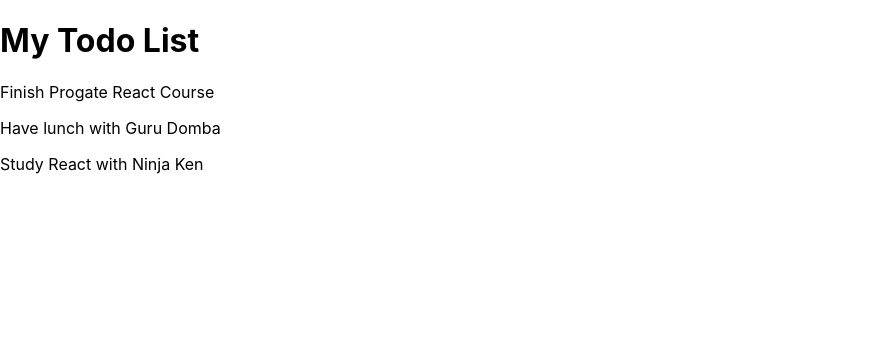
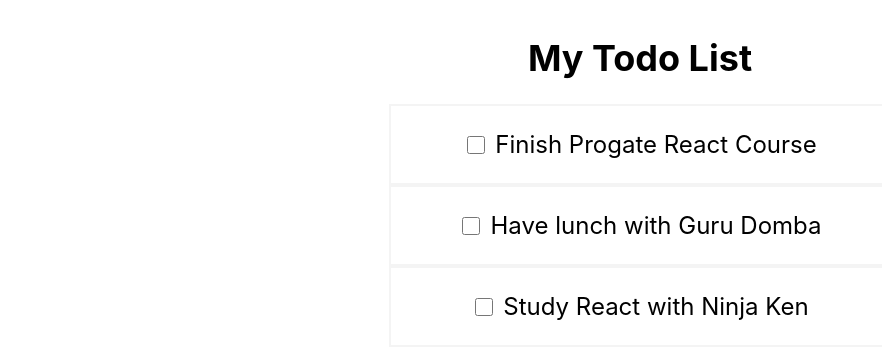
Before and after one commit to fakhrimuh/progate-ToDoApp, a React (Create React App) app: page / in a window 1280 px wide. Shown: the top 358 px of the page, without its empty margins (0-882 px from the left). Built offline with nearby package versions, Linux system fonts and the light colour scheme.

Commit message:
Develop toggle todo feature

```diff
--- a/src/App.jsx
+++ b/src/App.jsx
@@ -21,14 +21,33 @@
     },
   ]);
 
-  console.log(todos);
+  const toggleCompleted = (todoId) => {
+    const updatedTodos = todos.map((todo) => {
+      if (todo.id === todoId) {
+        todo.completed = !todo.completed;
+      }
+      return todo;
+    });
+    setTodos(updatedTodos);
+  };
 
   return (
-    <div>
-      <h1>My Todo List</h1>
-      <Todos todos={todos} />
+    <div style={styles.container}>
+      <h1 style={styles.title}>My Todo List</h1>
+      {/* Teruskan function toggleCompleted ke component Todos */}
+      <Todos todos={todos} toggleCompleted={toggleCompleted} />
     </div>
   );
 }
 
+const styles = {
+  container: {
+    textAlign: "center",
+    padding: "12px",
+  },
+  title: {
+    fontSize: "36px",
+  },
+};
+
 export default App;
--- a/src/components/TodoItem.jsx
+++ b/src/components/TodoItem.jsx
@@ -1,7 +1,42 @@
 import React from "react";
 
-const TodoItem = ({ todo }) => {
-  return <p>{todo.title}</p>;
+const TodoItem = ({ todo, toggleCompleted }) => {
+  const getTodoTitleStyle = () => {
+    if (todo.completed === true) {
+      return { textDecoration: "line-through" };
+    } else {
+      return { textDecoration: "none" };
+    }
+  };
+
+  return (
+    <div style={styles.todoItem}>
+      <input
+        type="checkbox"
+        style={styles.checkbox}
+        //  Memberikan id dari todo sebagai argument
+        onChange={() => toggleCompleted(todo.id)}
+      />
+      <p style={getTodoTitleStyle()}>{todo.title}</p>
+    </div>
+  );
+};
+
+const styles = {
+  todoItem: {
+    border: "2px solid #f4f4f4",
+    fontSize: "24px",
+    // Tambahkan styles di bawah ini
+    display: "flex",
+    justifyContent: "center",
+    alignItems: "center",
+  },
+  // Tambahkan styles di bawah ini
+  checkbox: {
+    marginRight: "10px",
+    height: "18px",
+    width: "18px",
+  },
 };
 
 export default TodoItem;
--- a/src/components/Todos.jsx
+++ b/src/components/Todos.jsx
@@ -1,15 +1,28 @@
 import React from "react";
 import TodoItem from "./TodoItem";
 
-const Todos = ({ todos }) => {
+const Todos = ({ todos, toggleCompleted }) => {
   return (
-    <div>
+    <div style={styles.container}>
       {todos.map((todo) => {
-        // Berikan datanya ke TodoItem
-        return <TodoItem key={todo.id} todo={todo} />;
+        return (
+          <TodoItem
+            key={todo.id}
+            todo={todo}
+            // Teruskan function toggleCompleted ke component TodoItem
+            toggleCompleted={toggleCompleted}
+          />
+        );
       })}
     </div>
   );
 };
 
+const styles = {
+  container: {
+    width: "40%",
+    margin: "0 auto",
+  },
+};
+
 export default Todos;
```
